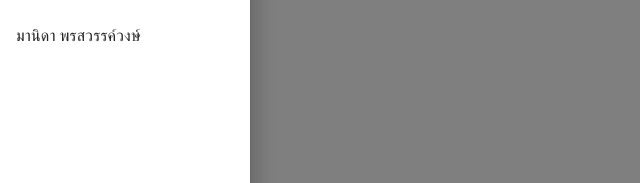
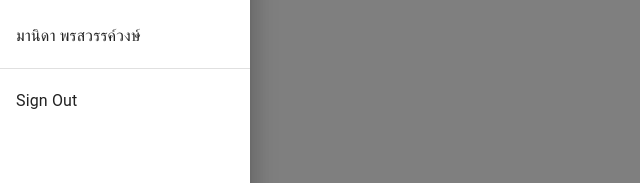
Before and after one commit to Suprawich/signin-react, a React (Create React App) app: page /credit in a window 1280 px wide. Both pictures are taken after a click on the button "menu". Shown: the part 205-388 px from the top of the page, without its empty margins (0-640 px from the left). Built offline with nearby package versions, Linux system fonts and the light colour scheme.

Commit message:
Sign out

```diff
--- a/package.json
+++ b/package.json
@@ -27,6 +27,7 @@
     "moment": "^2.29.4",
     "moment-timezone": "^0.5.43",
     "react": "^18.2.0",
+    "react-cookie": "^6.1.1",
     "react-datepicker": "^4.21.0",
     "react-dom": "^18.2.0",
     "react-router-dom": "^6.17.0",
--- a/src/components/Sidebar.js
+++ b/src/components/Sidebar.js
@@ -7,18 +7,16 @@
 import Divider from '@mui/material/Divider';
 import ListItem from '@mui/material/ListItem';
 import ListItemButton from '@mui/material/ListItemButton';
-import ListItemIcon from '@mui/material/ListItemIcon';
 import ListItemText from '@mui/material/ListItemText';
-import InboxIcon from '@mui/icons-material/MoveToInbox';
-import MailIcon from '@mui/icons-material/Mail';
+import { useNavigate } from 'react-router-dom'; // Import useNavigate hook for navigation
+import SignOut from './SignOut';
 
 export default function TemporaryDrawer() {
   const [state, setState] = React.useState({
-    top: false,
     left: false,
-    bottom: false,
-    right: false,
   });
+
+  const navigate = useNavigate(); // Initialize useNavigate hook
 
   const toggleDrawer = (anchor, open) => (event) => {
     if (event.type === 'keydown' && (event.key === 'Tab' || event.key === 'Shift')) {
@@ -28,6 +26,9 @@
     setState({ ...state, [anchor]: open });
   };
 
+  const handleSignOut = () => {
+    <SignOut/>
+  }
   const list = (anchor) => (
     <Box
       sx={{ width: anchor === 'top' || anchor === 'bottom' ? 'auto' : 250 }}
@@ -36,10 +37,9 @@
       onKeyDown={toggleDrawer(anchor, false)}
     >
       <List>
-        {['จัดทำโดย'].map((text, index) => (
+        {['จัดทำโดย'].map((text) => (
           <ListItem key={text} disablePadding>
             <ListItemButton>
-
               <ListItemText primary={text} />
             </ListItemButton>
           </ListItem>
@@ -47,13 +47,22 @@
       </List>
       <Divider />
       <List>
-        {['กรกช วัฒนสมบัติ', 'สุประวิชญ์ สกุลโรมวิลาส', 'อัคริมา เพ็งอุบล', 'มานิดา พรสวรรค์วงษ์'].map((text, index) => (
+        {['กรกช วัฒนสมบัติ', 'สุประวิชญ์ สกุลโรมวิลาส', 'อัคริมา เพ็งอุบล', 'มานิดา พรสวรรค์วงษ์'].map((text) => (
           <ListItem key={text} disablePadding>
             <ListItemButton>
               <ListItemText primary={text} />
             </ListItemButton>
           </ListItem>
         ))}
+      </List>
+      <Divider />
+      <List>
+        {['']}
+        <ListItem key="SignOut" disablePadding>
+          <ListItemButton onClick={handleSignOut}>
+            <ListItemText primary="Sign Out" />
+          </ListItemButton>
+        </ListItem>
       </List>
     </Box>
   );
@@ -63,11 +72,7 @@
       <IconButton onClick={toggleDrawer('left', true)} edge="start" color="inherit" aria-label="menu">
         <MenuIcon />
       </IconButton>
-      <Drawer
-        anchor="left"
-        open={state['left']}
-        onClose={toggleDrawer('left', false)}
-      >
+      <Drawer anchor="left" open={state.left} onClose={toggleDrawer('left', false)}>
         {list('left')}
       </Drawer>
     </div>
--- /dev/null
+++ b/src/components/SignOut.js
@@ -0,0 +1,26 @@
+import React, { useEffect } from "react";
+import { useCookies } from "react-cookie";
+import { useNavigate } from "react-router-dom";
+
+function SignOut() {
+  const [cookies, removeCookie] = useCookies(["token"]);
+  const navigate = useNavigate();
+
+  useEffect(() => {
+    // Remove the 'token' cookie
+    removeCookie("token");
+
+    // Redirect to the sign-in page
+    navigate("/signin");
+  }, [removeCookie, navigate]);
+
+  return (
+    <div>
+      <center>
+        <h1>Logging Out...</h1>
+      </center>
+    </div>
+  );
+}
+
+export default SignOut;
```
Also changed, not shown: 1 other file (tests, documents, lock files or other folders).
